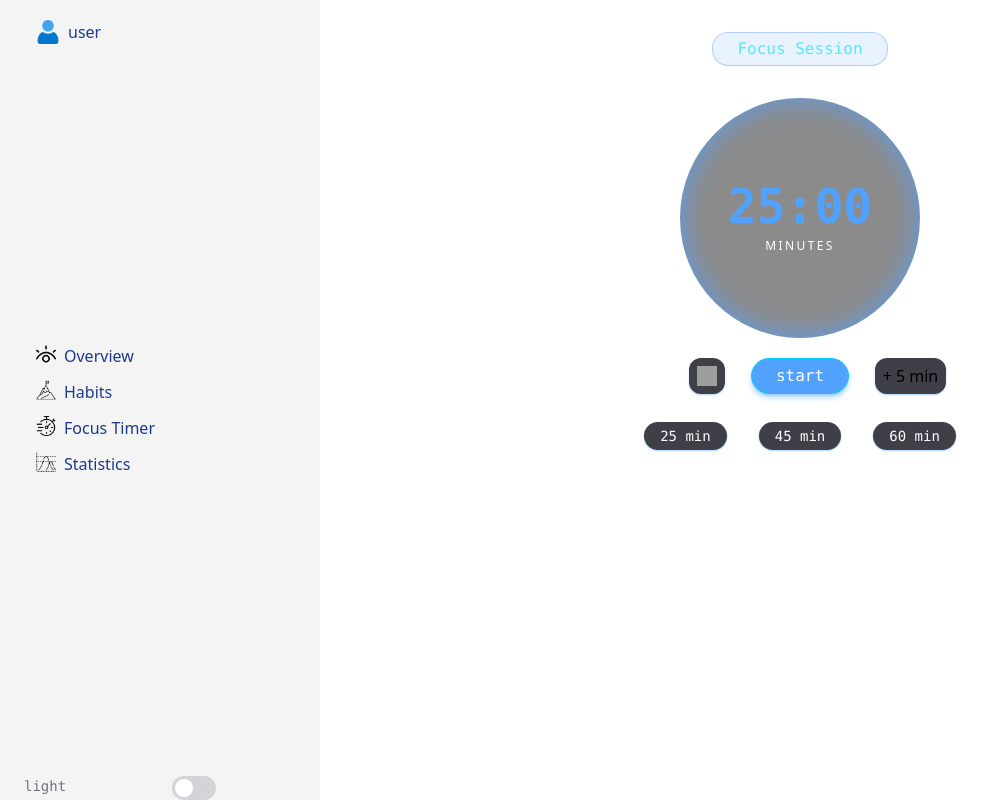
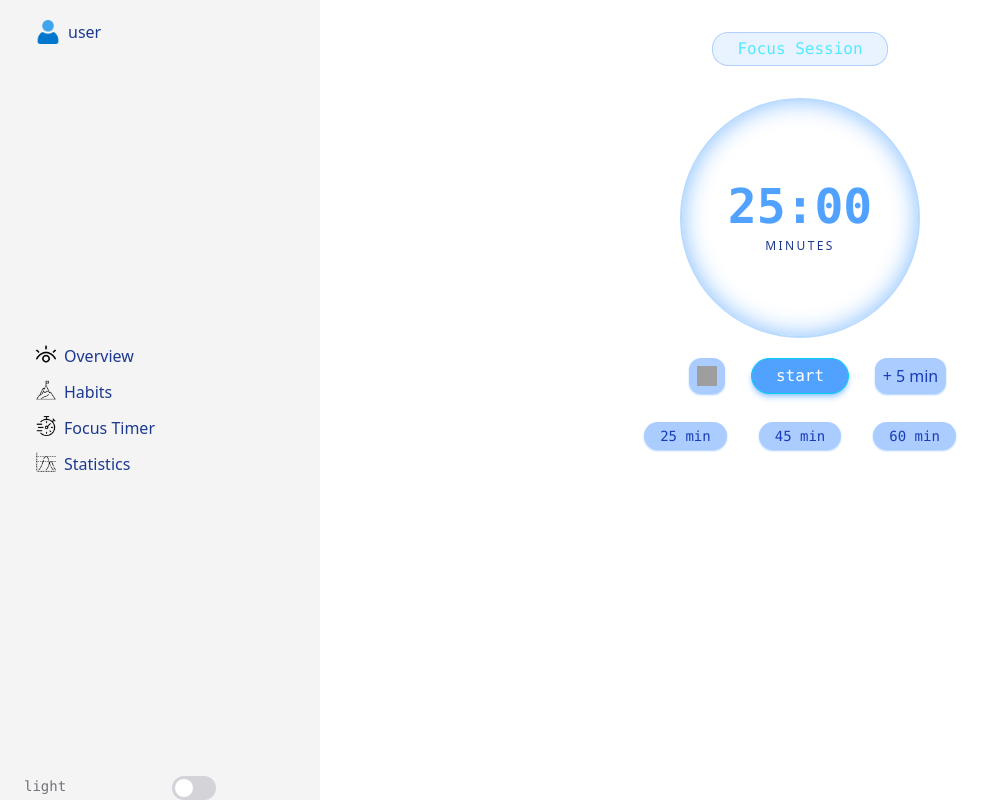
Before and after one commit to nastytolstenkova-hue/portfolio-project, a React (Vite) app: page /focus-timer in a window 1280 px wide. Shown: the whole page, without its empty margins (0-995 px from the left). Built offline with nearby package versions, Linux system fonts and the light colour scheme; grey boxes are pictures that could not be loaded.

Commit message:
Realization dark/light mod with tailwind 4. Resolve version conflicts. Added changing in theme because dark/light mode.

```diff
--- a/index.html
+++ b/index.html
@@ -1,5 +1,5 @@
 <!doctype html>
-<html lang="en">
+<html lang="en" class="dark">
   <head>
     <meta charset="UTF-8" />
     <link rel="icon" type="image/svg+xml" href="/vite.svg" />
--- a/src/components/Habit.tsx
+++ b/src/components/Habit.tsx
@@ -11,7 +11,7 @@ export interface OneHab {
 
 export interface OneHabProps {
   oneHab: OneHab;
-  deleteFunction: (index: string) => OneHab[];
+  deleteFunction: (index: string) => void;
 }
 
 export default function Habit({oneHab, deleteFunction}:OneHabProps){
--- a/src/components/ThemeButton.tsx
+++ b/src/components/ThemeButton.tsx
@@ -1,31 +1,31 @@
 import { useState, useEffect } from "react"
 
 export default function ThemeButton(){
-  const [darkMode, setDarkMode] = useState(() => {
+  const [dark, setDark] = useState(() => {
     return localStorage.getItem('theme') === 'dark' ||
            (!localStorage.getItem('theme') && window.matchMedia('(prefers-color-scheme: dark)').matches);
   });
 
   useEffect(() => {
-    if (darkMode) {
+    if (dark) {
       document.documentElement.classList.add('dark');
       localStorage.setItem('theme', 'dark');
     } else {
       document.documentElement.classList.remove('dark');
       localStorage.setItem('theme', 'light');
     }
-  }, [darkMode]);
+  }, [dark]);
 
   return (
     <div className="grid grid-cols-2 font-mono text-sm">
-      <p className="text-zinc-500 dark:text-zinc-400">{!darkMode ? 'light' : 'dark'}</p>
+      <p className="text-zinc-500 dark:text-zinc-400">{!dark ? 'light' : 'dark'}</p>
 
       <label className="relative inline-flex items-center cursor-pointer">
         <input
           type="checkbox"
           className="sr-only peer"
-          checked={darkMode}
-          onChange={() => setDarkMode(!darkMode)}
+          checked={dark}
+          onChange={() => setDark(!dark)}
         />
 
         <div className="w-11 h-6 bg-zinc-300 rounded-full peer
--- a/src/components/Timer.tsx
+++ b/src/components/Timer.tsx
@@ -2,7 +2,7 @@ import refresh from '../assets/reload.png';
 
 import { useState, useEffect } from 'react';
 
-  const designButtonTime = 'font-mono text-sm rounded-full px-4 py-1 w-fit text-white bg-zinc-700 mx-4 shadow-xs shadow-blue-400/50 '
+  const designButtonTime = 'font-mono text-sm rounded-full px-4 py-1 w-fit text-blue-800 dark:text-white bg-blue-500/40 dark:bg-zinc-700 mx-4 shadow-xs shadow-blue-400/50 '
   const activeButton = ' active:cursor-pointer active:shadow-none active:scale-95 hover:cursor-pointer hover:shadow-md'
   const startButton = `font-mono border rounded-full px-6 h-9 w-fit text-white  backdrop-blur-md mx-4 shadow-md shadow-blue-400/50 ${activeButton}`
 export default function Timer(){
@@ -55,16 +55,16 @@ export default function Timer(){
   return (
     <div className="">
       <div className="flex justify-center my-5">
-        <div className='flex flex-col justify-center items-center border-2 border-blue-400/40 bg-zinc-900/50 h-60 w-60 rounded-full shadow-blue-400/70 shadow-[inset_0_0_25px_rgba(59,130,246,0.4)]'>
-          <p className="text-5xl font-mono font-bold text-blue-400">{minutes}:{seconds}</p>
-          <p className="text-xs uppercase tracking-[0.2em] text-white mt-2">minutes</p>
+        <div className='flex flex-col justify-center items-center border-2 border-blue-400/40 dark:bg-zinc-900/50 h-60 w-60 rounded-full shadow-blue-400/70 shadow-[inset_0_0_25px_rgba(59,130,246,0.4)]'>
+          <p className="text-5xl font-mono  font-bold text-blue-400">{minutes}:{seconds}</p>
+          <p className="text-xs uppercase tracking-[0.2em] text-blue-900 dark:text-white mt-2">minutes</p>
 
         </div>
 
       </div>
       <div className="grid grid-cols-3 gap-4 items-center w-full max-w-sm mx-auto">
         <div className="flex justify-end">
-          <button className={`rounded-xl h-9 w-9 bg-zinc-700 shadow-xs shadow-blue-400/50 ${activeButton} `} onClick={handleStopTimer}><img src={refresh} className="h-5 w-5 m-2"/></button>
+          <button className={`rounded-xl h-9 w-9 text-blue-800 dark:text-white bg-blue-500/40 dark:bg-zinc-700 shadow-xs shadow-blue-400/50 ${activeButton} `} onClick={handleStopTimer}><img src={refresh} className="h-5 w-5 m-2"/></button>
         </div>
         <div className="flex justify-center">
           <button className={isTimer ? `${startButton} bg-blue-600 border-indigo-800
@@ -72,7 +72,7 @@ export default function Timer(){
           `} onClick={handleStartTimer}>{isTimer ? 'pause' : 'start'}</button>
         </div>
         <div className="flex justify-start">
-          <button className={`rounded-xl px-2 h-9 bg-zinc-700 shadow-xs shadow-blue-400/50 ${activeButton} `} onClick={addFiveMin}>+ 5 min</button>
+          <button className={`rounded-xl px-2 h-9 text-blue-800 dark:text-white bg-blue-500/40 dark:bg-zinc-700 shadow-xs shadow-blue-400/50 ${activeButton} `} onClick={addFiveMin}>+ 5 min</button>
 
 
         </div>
--- a/src/index.css
+++ b/src/index.css
@@ -1 +1,3 @@
 @import "tailwindcss";
+
+@custom-variant dark (&:where(.dark, .dark *));
--- a/src/layouts/RootLayout.tsx
+++ b/src/layouts/RootLayout.tsx
@@ -6,7 +6,7 @@ export default function RootLayout() {
   return (
     <div className="flex h-dvh w-full overflow-hidden">
       <LeftBar />
-      <main className="flex-1 bg-white dark:bg-zinc-900 transition-colors duration-500 text:black dark:text-white p-8 overflow-y-auto">
+      <main className="flex-1 bg-white dark:bg-zinc-900 transition-colors duration-500 text-black dark:text-white p-8 overflow-y-auto">
         <Outlet />
       </main>
     </div>
--- a/src/pages/Habits.tsx
+++ b/src/pages/Habits.tsx
@@ -4,7 +4,7 @@ import Habit from "../components/Habit";
 
 
 
-interface Habit {
+interface HabitP {
       id: string;
       habitName: string;
       habitDescription: string;
@@ -14,7 +14,7 @@ interface Habit {
 
 export default function Habits(){
   const [isModal, setIsModal] = useState<boolean>(false);
-  const [habitsList, setHabitsList] = useState<Habit[]>([])
+  const [habitsList, setHabitsList] = useState<HabitP[]>([])
 
   const handleDelete = (index: string) => {
     setHabitsList((prev) => prev.filter(habit => habit.id !== index));
--- /dev/null
+++ b/tailwind.config.cjs
@@ -0,0 +1,6 @@
+export default {
+  theme: {
+    extend: {},
+  },
+  plugins: [],
+}
--- a/tailwind.config.js
+++ /dev/null
@@ -1,12 +0,0 @@
-/** @type {import('tailwindcss').Config} */
-export default {
-  darkMode: 'class',
-  content: [
-    "./index.html",
-    "./src/**/*.{js,ts,jsx,tsx}",
-  ],
-  theme: {
-    extend: {},
-  },
-  plugins: [],
-}
```
